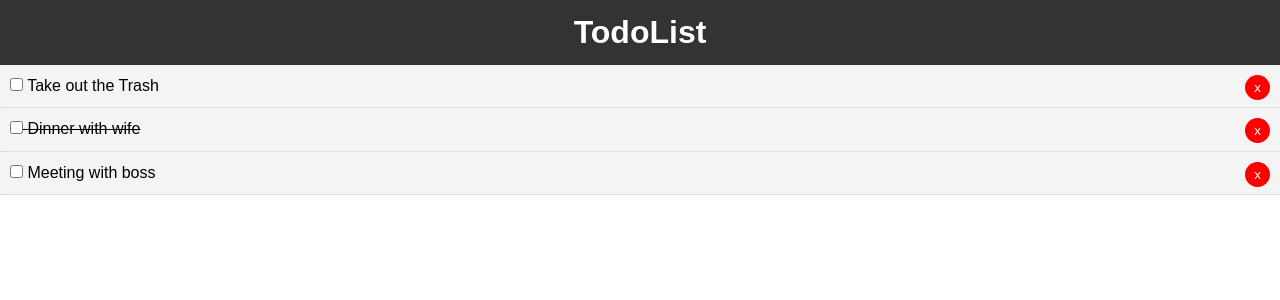
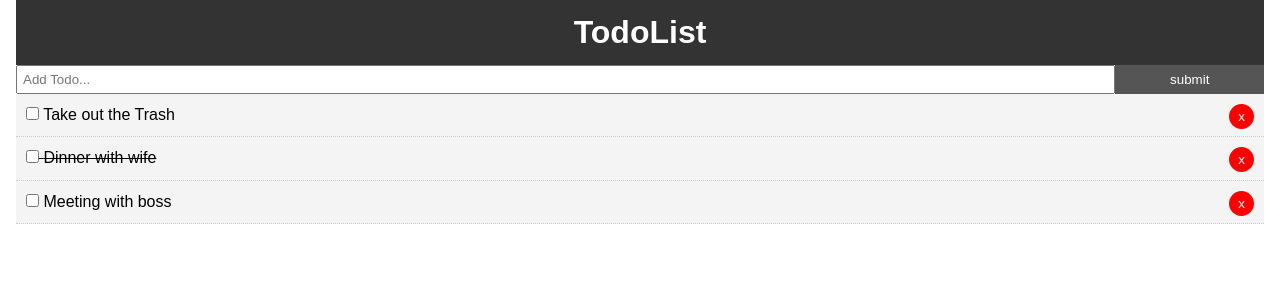
Before and after one commit to jyocus/ToDo-React-Practice, a React (Create React App) app in the folder client/: page / in a window 1280 px wide. Shown: the top 300 px of the page. Built offline with nearby package versions, Linux system fonts and the light colour scheme.

Commit message:
added submit button for input form, input for for adding todos

```diff
--- a/client/src/App.css
+++ b/client/src/App.css
@@ -13,3 +13,20 @@
   color: #333;
   text-decoration: none;
 }
+
+.container {
+  padding: 0 1rem;
+}
+
+.btn {
+  display: inline-block;
+  border: none;
+  background: #555;
+  color: #fff;
+  padding: 7px 20px;
+  cursor: pointer;
+}
+
+.btn:hover {
+  background: #666;
+}
--- a/client/src/App.js
+++ b/client/src/App.js
@@ -1,6 +1,7 @@
 import React, { Component } from 'react';
 import './App.css';
 import Todos from './components/Todos';
+import AddTodo from './components/AddTodo';
 import Header from './components/layout/Header';
 
 class App extends Component {
@@ -48,10 +49,13 @@
     // console.log(this.state.todos);
     return (
       <div className="App">
+        <div className="container">
         <Header />
+        <AddTodo />
         <Todos todos={this.state.todos} markComplete={this.markComplete}
         delTodo={this.delTodo}
         />
+        </div>
       </div>
     );
   }
--- /dev/null
+++ b/client/src/components/AddTodo.js
@@ -0,0 +1,25 @@
+import React, { Component } from 'react'
+
+export class AddTodo extends Component {
+    render() {
+    return (
+        <form style={{ display: 'flex' }}>
+            <input
+            type="text"
+            name="title"
+            style={{ flex: '10', padding: '5px'}}
+            placeholder="Add Todo..."
+            />
+            <input
+            type="submit"
+            value="submit"
+            className="btn"
+            style={{ flex: '1' }}
+            />
+        </form>
+    )
+}
+}
+
+
+export default AddTodo;
```
